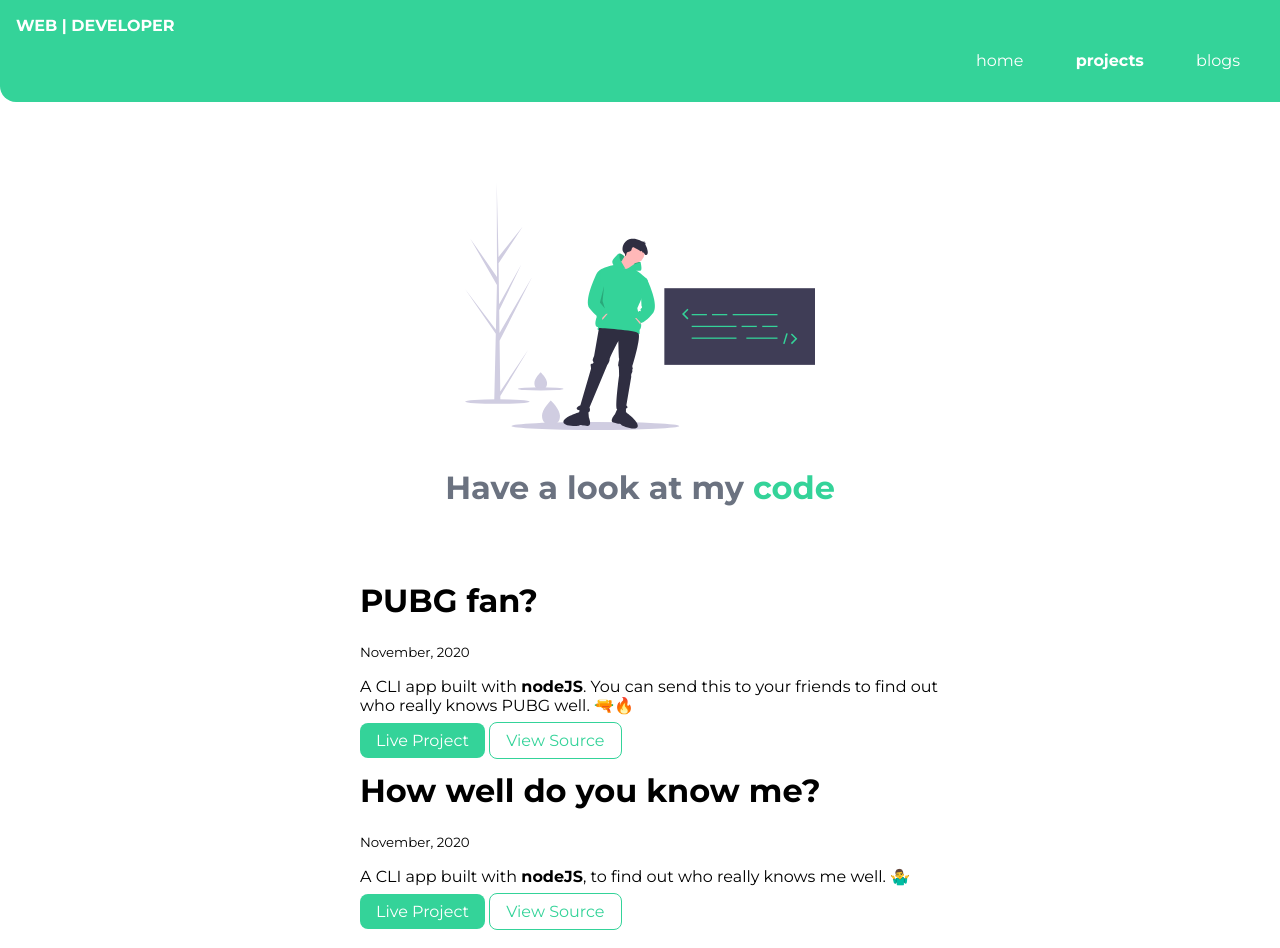
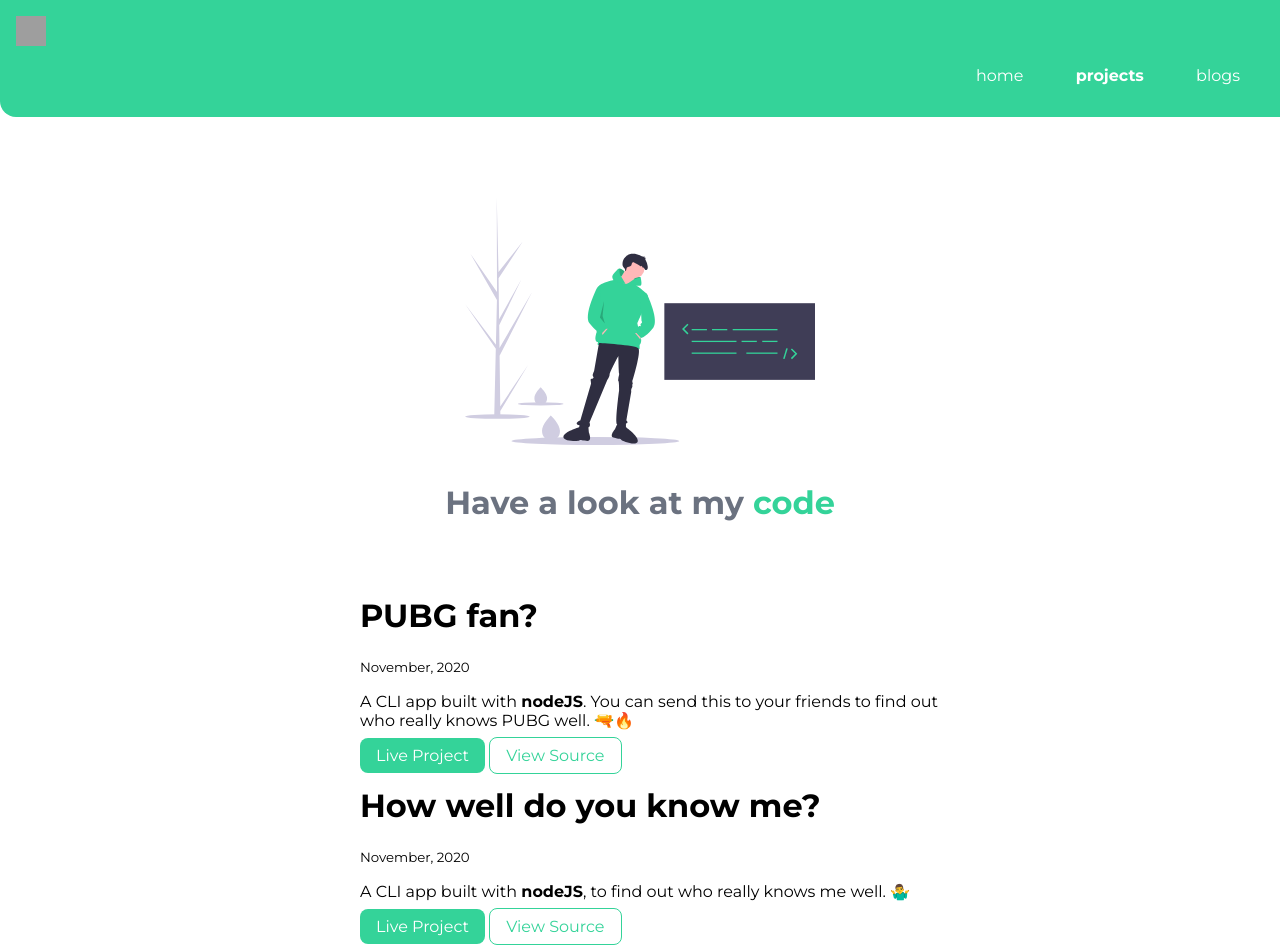
Before and after one commit to sourabhmahato/sourabhmahato-portfolio, a plain HTML site: page projects.html in a window 1280 px wide. Drawn offline with Linux system fonts and the light colour scheme; grey boxes are pictures that could not be loaded.

```diff
--- a/projects.html
+++ b/projects.html
@@ -8,7 +8,9 @@
 </head>
 <body>
     <nav class="navigation container">
-        <div class="nav-brand">WEB | DEVELOPER</div>
+        <div class="nav-brand"><a href="https://dev.to/sourabhmahato">
+            <img src="https://d2fltix0v2e0sb.cloudfront.net/dev-badge.svg" alt="Sourabh Mahato's DEV Profile" height="30" width="30">
+          </a></div>
         <ul class="list-non-bullet nav-pills">
             <li class="list-item-inline">
                 <a class="link" href="/">home</a>
```
Also changed, not shown: blogs.html (+3 -1 lines), index.html (+4 -1 lines), images/favicon.ico (added).
